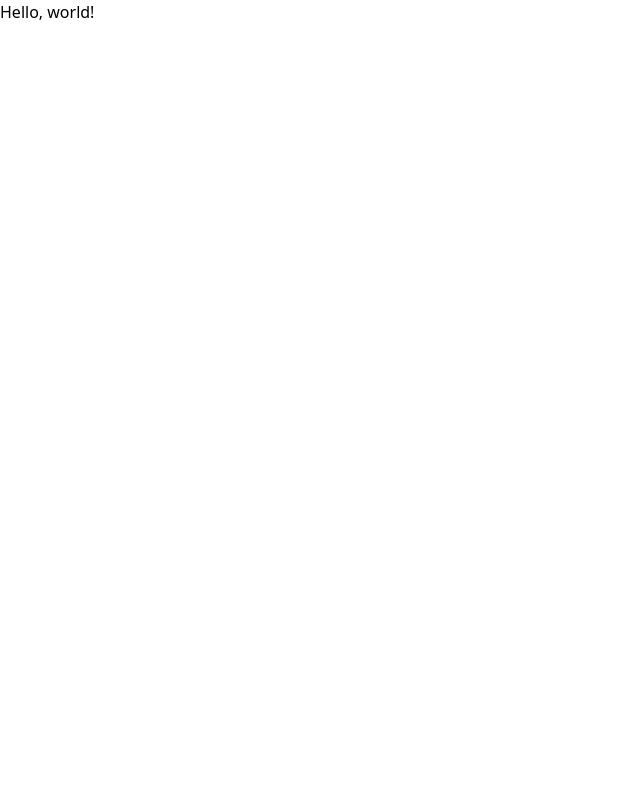
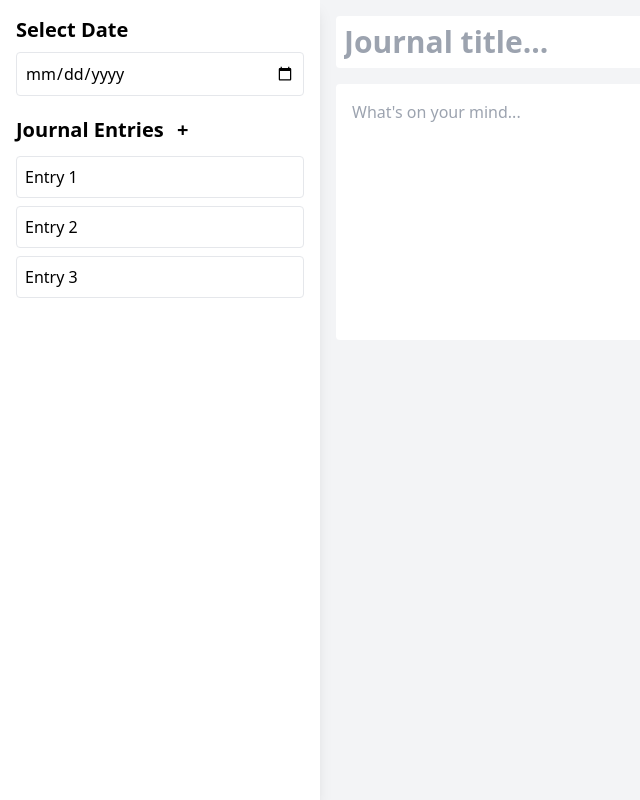
Before and after one commit to nibodhdaware/reday, a Flask app: page / in a window 1280 px wide. Before the commit the part shown is almost empty. Shown: the whole page, without its empty margins (0-640 px from the left). Run offline with Flask 3, Linux system fonts and the light colour scheme; some libraries are stand-ins or nearby versions.

Commit message:
finalising the UI
Co-authored-by: yash shahir <yashshahir0111@users.noreply.github.com>
Co-authored-by: Falcon1104 <Falcon1104@users.noreply.github.com>

```diff
--- a/app.py
+++ b/app.py
@@ -1,4 +1,13 @@
 from flask import Flask, render_template
+import os
+from supabase import create_client, Client
+from dotenv import load_dotenv
+
+load_dotenv()
+
+url: str = os.environ.get("SUPABASE_URL")
+key: str = os.environ.get("SUPABASE_KEY")
+supabase: Client = create_client(url, key)
 
 app = Flask(__name__)
 
--- a/templates/index.html
+++ b/templates/index.html
@@ -1,10 +1,41 @@
 <!DOCTYPE html>
-<html>
+<html lang="en">
     <head>
-        <title>My App</title>
+        <meta charset="UTF-8" />
+        <meta name="viewport" content="width=device-width, initial-scale=1.0" />
+        <title>Journaling App</title>
         <script src="https://cdn.tailwindcss.com"></script>
     </head>
-    <body>
-        <h1>Hello, world!</h1>
+    <body class="bg-gray-100 h-screen flex">
+        <!-- Sidebar -->
+        <div class="w-full sm:w-1/4 bg-white shadow-lg p-4 h-full">
+            <!-- Calendar Section -->
+            <div class="mb-4">
+                <h2 class="text-xl font-bold mb-2">Select Date</h2>
+                <input type="date" class="w-full p-2 border rounded" />
+            </div>
+            <!-- Journal Entries Section -->
+            <div>
+                <h2 class="text-xl font-bold mb-2">
+                    Journal Entries
+                    <button
+                        onclick="addJournalEntry()"
+                        class="text-black px-2 py-1 rounded-full hover:bg-gray-200"
+                    >
+                        +
+                    </button>
+                </h2>
+                <ul>
+                    <li class="mb-2 p-2 border rounded">Entry 1</li>
+                    <li class="mb-2 p-2 border rounded">Entry 2</li>
+                    <li class="mb-2 p-2 border rounded">Entry 3</li>
+                </ul>
+            </div>
+        </div>
+        <!-- Main Content Area -->
+        <div class="flex-1 p-4 hidden sm:block">
+            <input class="text-3xl font-bold mb-4 w-full p-2 rounded" placeholder="Journal title..."></input>
+            <textarea class="w-full h-64 p-4 rounded resize-none focus:outline-none focus:ring-2 focus:ring-blue-500" placeholder="What's on your mind..."></textarea>
+        </div>
     </body>
 </html>
```
Also changed, not shown: 2 other files.
